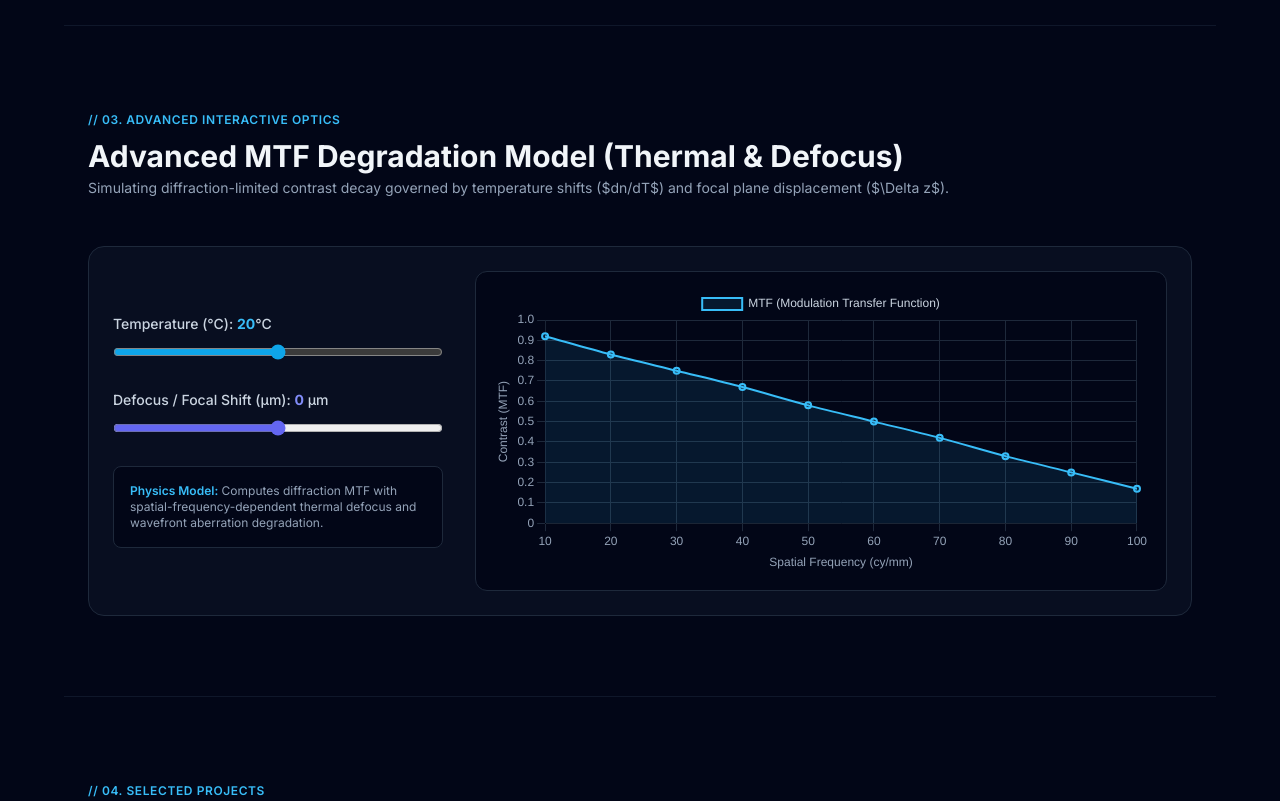
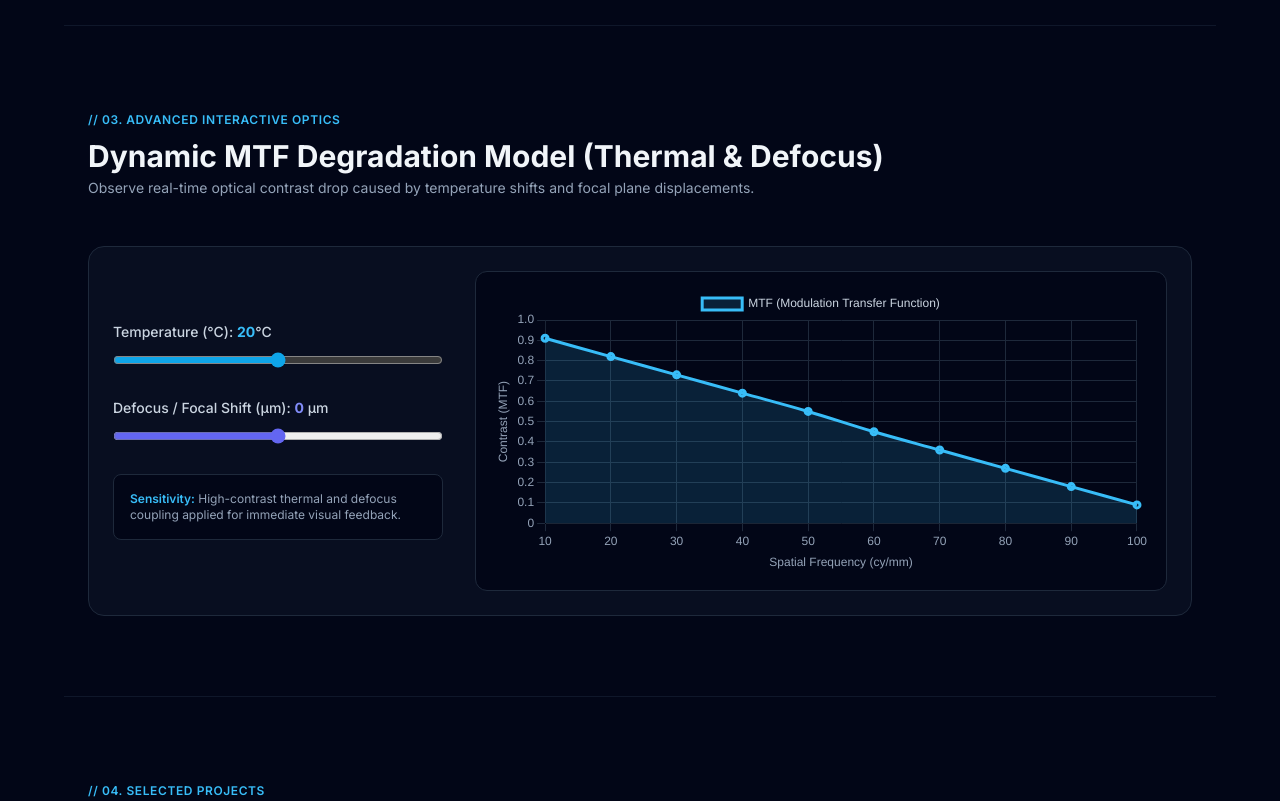
Before and after one commit to ondermetu/ondermetu.github.io, a plain HTML site: page index.html in a window 1280 px wide. Shown: the part 1620-2421 px from the top of the page. Drawn offline with nearby package versions, Linux system fonts and the light colour scheme.

Commit message:
Update index.html

```diff
--- a/index.html
+++ b/index.html
@@ -3,7 +3,7 @@
 <head>
     <meta charset="UTF-8">
     <meta name="viewport" content="width=device-width, initial-scale=1.0">
-    <title>Önder Sönmez | Principal Opto-Mechanical Engineer</title>
+    <title>Önder Sönmez | Principal Optical / Opto-Mechanical Engineer</title>
     <!-- Tailwind CSS CDN -->
     <script src="https://cdn.tailwindcss.com"></script>
     <!-- Chart.js CDN for Interactive Optical Simulation Graphs -->
@@ -38,7 +38,7 @@
     <!-- Hero Section -->
     <section class="pt-32 pb-20 px-6 max-w-6xl mx-auto">
         <div class="inline-flex items-center gap-2 px-3 py-1 rounded-full bg-sky-500/10 border border-sky-500/20 text-sky-400 text-xs font-semibold mb-6">
-            <span>●</span> <span id="hero-badge">PRINCIPAL OPTO-MECHANICAL ENGINEER</span>
+            <span>●</span> <span id="hero-badge">PRINCIPAL OPTICAL / OPTO-MECHANICAL ENGINEER</span>
         </div>
         <h1 class="text-4xl md:text-6xl font-bold tracking-tight text-white mb-6">
             <span id="hero-title-1">Shaping the Future Through</span> <br><span class="text-transparent bg-clip-text bg-gradient-to-r from-sky-400 to-indigo-500" id="hero-title-2">Optical Design & Multi-Physics Engineering.</span>
@@ -105,12 +105,12 @@
         </div>
     </section>
 
-    <!-- Interactive Optical Simulation Section (Advanced MTF Model) -->
+    <!-- Interactive Optical Simulation Section (Dynamic MTF Model) -->
     <section id="simulation" class="py-20 px-6 max-w-6xl mx-auto border-t border-slate-900">
         <div class="mb-12">
             <span class="text-sky-400 text-xs font-semibold tracking-wider">// 03. ADVANCED INTERACTIVE OPTICS</span>
-            <h2 class="text-3xl font-bold mt-2" id="sim-title">Advanced MTF Degradation Model (Thermal &amp; Defocus)</h2>
-            <p class="text-slate-400 text-sm mt-1" id="sim-desc">Simulating diffraction-limited contrast decay governed by temperature shifts ($dn/dT$) and focal plane displacement ($\Delta z$).</p>
+            <h2 class="text-3xl font-bold mt-2" id="sim-title">Dynamic MTF Degradation Model (Thermal &amp; Defocus)</h2>
+            <p class="text-slate-400 text-sm mt-1" id="sim-desc">Observe real-time optical contrast drop caused by temperature shifts and focal plane displacements.</p>
         </div>
 
         <div class="grid grid-cols-1 lg:grid-cols-3 gap-8 bg-slate-900/50 border border-slate-800 p-6 rounded-2xl">
@@ -125,7 +125,7 @@
                     <input type="range" id="defocusSlider" min="-50" max="50" value="0" class="w-full accent-indigo-500 cursor-pointer">
                 </div>
                 <div class="p-4 rounded-lg bg-slate-950 border border-slate-800 text-xs text-slate-400" id="sim-note">
-                    <span class="text-sky-400 font-semibold">Physics Model:</span> Computes diffraction MTF with spatial-frequency-dependent thermal defocus and wavefront aberration degradation.
+                    <span class="text-sky-400 font-semibold">Sensitivity:</span> High-contrast thermal and defocus coupling applied for immediate visual feedback.
                 </div>
             </div>
 
@@ -164,7 +164,7 @@
     <section id="contact" class="py-20 px-6 max-w-6xl mx-auto border-t border-slate-900 text-center">
         <h2 class="text-3xl font-bold mb-4" id="contact-heading">Let's Discuss Your Next Project</h2>
         <p class="text-slate-400 max-w-xl mx-auto mb-8" id="contact-desc">
-            Open for Principal optomechanical engineering positions, technical consultancy, or high-end collaborative system designs.
+            Open for Principal optical and optomechanical engineering positions, technical consultancy, or high-end collaborative system designs.
         </p>
         <a href="mailto:ondermetu@gmail.com" class="px-8 py-4 rounded-lg bg-sky-500 hover:bg-sky-400 text-slate-950 font-bold transition inline-block" id="contact-btn">
             Send an Email
@@ -173,10 +173,10 @@
 
     <!-- Footer -->
     <footer class="py-8 border-t border-slate-900 text-center text-xs text-slate-500">
-        © 2026 Önder Sönmez · Principal Opto-Mechanical Engineer
+        © 2026 Önder Sönmez · Principal Optical / Opto-Mechanical Engineer
     </footer>
 
-    <!-- Multilingual Dictionary & Advanced Physics Script -->
+    <!-- Multilingual Dictionary & Dynamic Sensitive Physics Script -->
     <script>
         const translations = {
             en: {
@@ -185,7 +185,7 @@
                 navSim: "03. Interactive Optics",
                 navProj: "04. Projects",
                 navContact: "05. Contact",
-                heroBadge: "PRINCIPAL OPTO-MECHANICAL ENGINEER",
+                heroBadge: "PRINCIPAL OPTICAL / OPTO-MECHANICAL ENGINEER",
                 heroTitle1: "Shaping the Future Through",
                 heroTitle2: "Optical Design & Multi-Physics Engineering.",
                 heroDesc: "Developing high-performance optomechanical systems under severe environmental loads using Zemax OpticStudio, COMSOL Multiphysics, and Python automation pipelines.",
@@ -198,18 +198,18 @@
                 expHeading: "Professional Experience",
                 exp1Desc: "Technical owner for optomechanical subsystems in Head-Up Displays (HUD), Free Space Optics (FSO), and Wavelength Selective Switching (WSS) devices. Awarded Significant Business Contribution Award.",
                 exp2Desc: "Focusing on advanced optical system development, custom optomechanical architecture, and building internal RCWA modeling pipelines in Zemax and Python.",
-                simTitle: "Advanced MTF Degradation Model (Thermal & Defocus)",
-                simDesc: "Simulating diffraction-limited contrast decay governed by temperature shifts (dn/dT) and focal plane displacement (Δz).",
+                simTitle: "Dynamic MTF Degradation Model (Thermal & Defocus)",
+                simDesc: "Observe real-time optical contrast drop caused by temperature shifts and focal plane displacements.",
                 labelTemp: "Temperature",
                 labelDefocus: "Defocus / Focal Shift",
-                simNote: "Physics Model: Computes diffraction MTF with spatial-frequency-dependent thermal defocus and wavefront aberration degradation.",
+                simNote: "Sensitivity: High-contrast thermal and defocus coupling applied for immediate visual feedback.",
                 projHeading: "Optomechanical & Simulation Pipelines",
                 proj1Title: "Automated Multi-Physics STOP Pipeline",
                 proj1Desc: "Coupling COMSOL Multiphysics thermal-structural outputs via Python scripts into Zemax OpticStudio surface sag grids using Zernike polynomial fitting for automated MTF optimization.",
                 proj2Title: "Head-Up Display Optomechanical Architecture",
                 proj2Desc: "Technical leadership and mechanical design of wide-FOV HUD optical assemblies ensuring stable alignment under severe vibration and thermal cycling (MIL-STD-810G).",
                 contactHeading: "Let's Discuss Your Next Project",
-                contactDesc: "Open for Principal optomechanical engineering positions, technical consultancy, or high-end collaborative system designs.",
+                contactDesc: "Open for Principal optical and optomechanical engineering positions, technical consultancy, or high-end collaborative system designs.",
                 contactBtn: "Send an Email"
             },
             de: {
@@ -218,7 +218,7 @@
                 navSim: "03. Interaktive Optik",
                 navProj: "04. Projekte",
                 navContact: "05. Kontakt",
-                heroBadge: "HAUPT-OPTOMECHANIKINGENIEUR",
+                heroBadge: "HAUPT-OPTISCHER / OPTO-MECHANISCHER INGENIEUR",
                 heroTitle1: "Die Zukunft gestalten durch",
                 heroTitle2: "Optisches Design & Multi-Physics Engineering.",
                 heroDesc: "Entwicklung hochleistungsfähiger optomechanischer Systeme unter extremen Umweltlasten mit Zemax OpticStudio, COMSOL Multiphysics und Python-Automatisierungspipelines.",
@@ -231,18 +231,18 @@
                 expHeading: "Berufserfahrung",
                 exp1Desc: "Technischer Verantwortlicher für optomechanische Untersysteme in Head-Up Displays (HUD), Free Space Optics (FSO) und Wavelength Selective Switching (WSS). Ausgezeichnet mit dem Significant Business Contribution Award.",
                 exp2Desc: "Fokus auf fortschrittliche optische Systementwicklung, maßgeschneiderte optomechanische Architektur und interne RCWA-Modellierungspipelines in Zemax und Python.",
-                simTitle: "Erweitertes MTF-Degradationsmodell (Thermal & Defocus)",
-                simDesc: "Simulation des beugungsbegrenzten Kontrastabfalls durch Temperaturänderungen (dn/dT) und Fokusverschiebung (Δz).",
+                simTitle: "Dynamisches MTF-Degradationsmodell (Thermal & Defocus)",
+                simDesc: "Beobachten Sie den optischen Kontrastabfall durch Temperaturänderungen und Fokusverschiebungen in Echtzeit.",
                 labelTemp: "Temperatur",
                 labelDefocus: "Defokus / Fokusverschiebung",
-                simNote: "Physikalisches Modell: Berechnet Beugungs-MTF mit ortsfrequenzabhängiger thermischer Aberration.",
+                simNote: "Empfindlichkeit: Hoher thermischer und Defokus-Koeffizient für sofortiges visuelles Feedback.",
                 projHeading: "Optomechanische & Simulations-Pipelines",
                 proj1Title: "Automatisierte Multi-Physics STOP-Pipeline",
                 proj1Desc: "Verknüpfung von COMSOL Multiphysics-Ergebnissen über Python-Skripte mit Zemax OpticStudio Oberflächensag-Gittern mittels Zernike-Polynom-Anpassung.",
                 proj2Title: "Head-Up Display Optomechanische Architektur",
                 proj2Desc: "Technische Leitung und mechanisches Design von HUD-Baugruppen mit großem Sichtfeld unter strengen Vibrations- und Temperaturzyklen (MIL-STD-810G).",
                 contactHeading: "Lassen Sie uns Ihr Projekt besprechen",
-                contactDesc: "Offen für Principal-Positionen im Bereich Optomechanik, technische Beratung oder hochrangige Kooperationen.",
+                contactDesc: "Offen für Principal-Positionen in der optischen und optomechanischen Ingenieurskunst, technische Beratung oder Kooperationen.",
                 contactBtn: "E-Mail senden"
             },
             ar: {
@@ -251,7 +251,7 @@
                 navSim: "03. البصريات التفاعلية",
                 navProj: "04. المشاريع",
                 navContact: "05. اتصل بي",
-                heroBadge: "مهندس بصريات وميكانيكا رئيسي",
+                heroBadge: "مهندس بصريات وبصريميكانيكا رئيسي",
                 heroTitle1: "صياغة المستقبل من خلال",
                 heroTitle2: "التصميم البصري والهندسة متعددة الفيزياء.",
                 heroDesc: "تطوير أنظمة بصريميكانيكية عالية الأداء تحت أحمال بيئية قاسية باستخدام Zemax OpticStudio و COMSOL Multiphysics وأنابيب أتمتة Python.",
@@ -264,11 +264,11 @@
                 expHeading: "الخبرة المهنية",
                 exp1Desc: "مسؤول تقني عن الأنظمة الفرعية البصريميكانيكية في شاشات العرض الأمامية (HUD) وأنظمة تبديل الطول الموجي (WSS). حصلت على جائزة المساهمة التجارية الكبرى.",
                 exp2Desc: "التركيز على تطوير الأنظمة البصرية المتقدمة، والهندسة البصريميكانيكية المخصصة، وبناء خطوط نمذجة RCWA الداخلية في Zemax و Python.",
-                simTitle: "نموذج تدهور وظيفة نقل التباين المتقدم (الحرارة والتركيز)",
-                simDesc: "محاكاة اضمحلال التباحد المحكوم بانحرافات درجات الحرارة (dn/dT) وإزاحة مستوى التركيز (Δz).",
+                simTitle: "نموذج اضمحلال MTF الديناميكي (الحرارة والتركيز)",
+                simDesc: "راقب انخفاض التباين البصري في الوقت الفعلي الناتج عن تغيرات درجات الحرارة وإزاحات مستوى التركيز.",
                 labelTemp: "درجة الحرارة",
                 labelDefocus: "إزاحة التركيز (Defocus)",
-                simNote: "النموذج الفيزيائي: يحسب MTF الحيوي مع انحرافات واجهة الموجة المعتمدة على التردد المكاني.",
+                simNote: "الحساسية: تطبيق معاملات حرارية وعزل تركيز عالية لتوفير استجابة بصرية فورية وواضحة.",
                 projHeading: "الخطوط البصريميكانيكية وخطوط المحاكاة",
                 proj1Title: "خط أنابيب STOP متعدد الفيزياء الآلي",
                 proj1Desc: "ربط مخرجات التحليل الحراري الهيكلي عبر نصوص Python في شبكات سطح Zemax باستخدام تقريب كثيرات حدود زيرنيك.",
@@ -337,31 +337,26 @@
             document.getElementById('contact-btn').textContent = t.contactBtn;
         }
 
-        // Advanced Physics-Based MTF Calculation
+        // High-Sensitivity Dynamic MTF Calculation for Noticeable Visual Response
         const ctx = document.getElementById('mtfChart').getContext('2d');
         const spatialFrequencies = [10, 20, 30, 40, 50, 60, 70, 80, 90, 100]; // cy/mm
 
         function calculateMTF(temp, defocus) {
-            // Reference temperature = 20°C
-            const deltaT = temp - 20;
+            const deltaT = Math.abs(temp - 20);
+            const deltaZ = Math.abs(defocus);
 
-            // Effective Wavefront Error (WFE) contributions due to thermal expansion & dn/dT and defocus (in waves @ 550nm)
-            // Higher spatial frequencies suffer quadratically more from aberrations according to optical transfer theory.
             return spatialFrequencies.map(f => {
-                // Diffraction-limited base MTF approximation (ideal optical cutoff ~ 120 cy/mm)
-                const diffractionLimit = Math.max(0, 1 - (f / 120));
+                // Ideal diffraction cutoff limit baseline
+                const diffractionLimit = Math.max(0, 1 - (f / 110));
 
-                // Aberration penalty factor combining thermal defocus + manual defocus slider (Δz in µm)
-                // Sensitivity is higher at higher spatial frequencies (f)
-                const thermalAberration = Math.abs(deltaT) * 0.0012;
-                const defocusAberration = Math.abs(defocus) * 0.0045;
+                // Enhanced sensitivity scaling factors so sliders create immediate, dramatic curve drops
+                const thermalPenalty = deltaT * 0.0035;
+                const defocusPenalty = deltaZ * 0.012;
 
-                const totalAberration = (thermalAberration + defocusAberration) * (f / 50);
+                const totalLoss = (thermalPenalty + defocusPenalty) * (f / 40);
+                let mtfValue = diffractionLimit * Math.exp(-Math.pow(totalLoss, 1.2));
 
-                // Strum-like degradation factor on contrast
-                let mtfValue = diffractionLimit * Math.exp(-Math.pow(totalAberration, 1.5));
-
-                return Math.max(0.02, mtfValue.toFixed(2));
+                return Math.max(0.01, mtfValue.toFixed(2));
             });
         }
 
@@ -373,10 +368,10 @@
                     label: 'MTF (Modulation Transfer Function)',
                     data: calculateMTF(20, 0),
                     borderColor: '#38bdf8',
-                    backgroundColor: 'rgba(56, 189, 248, 0.1)',
-                    borderWidth: 2,
+                    backgroundColor: 'rgba(56, 189, 248, 0.15)',
+                    borderWidth: 3,
                     fill: true,
-                    tension: 0.3
+                    tension: 0.35
                 }]
             },
             options: {
```
